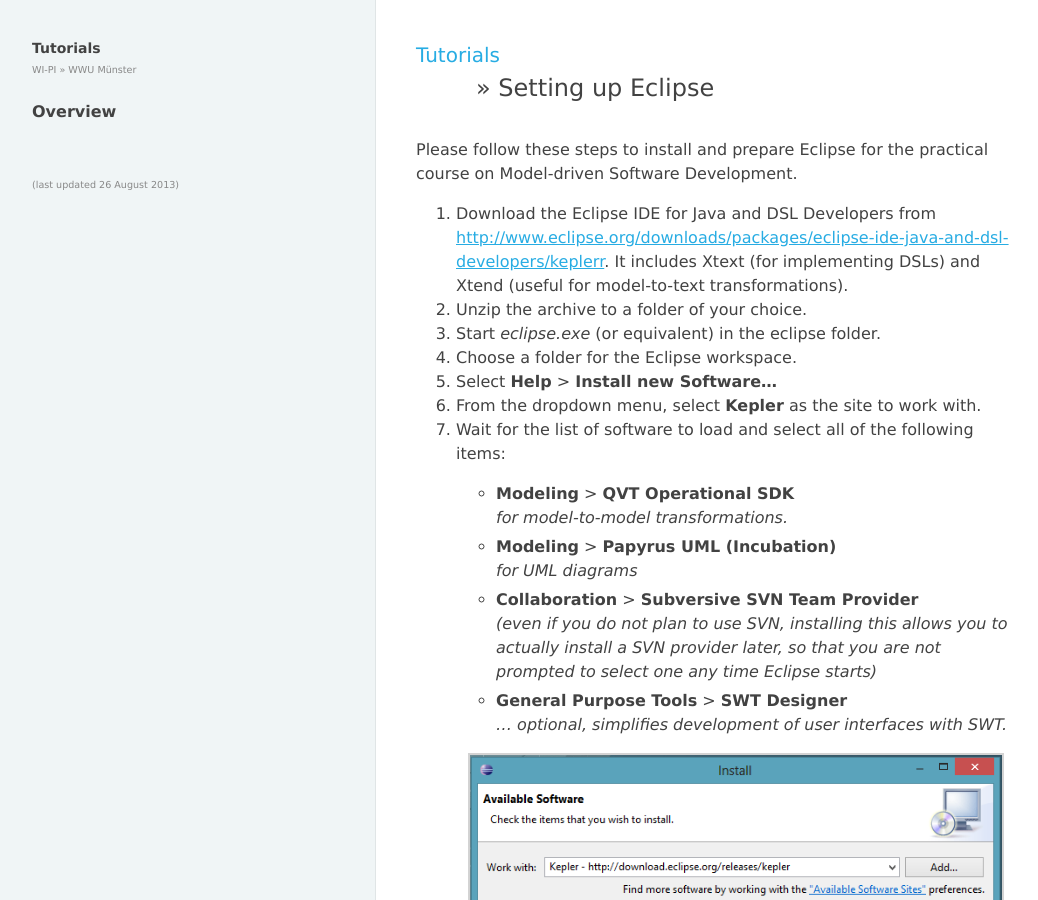
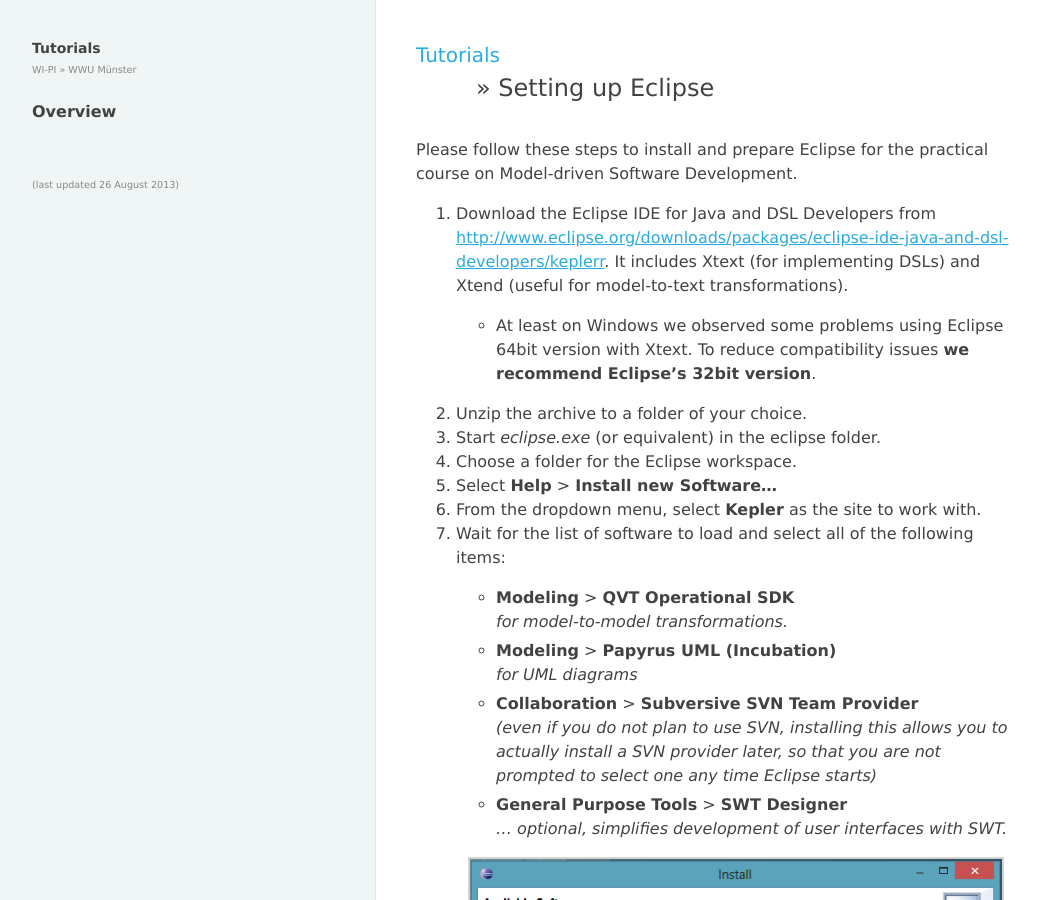
Before and after one commit to wwu-pi/tutorials, a Jekyll site: the page built from lectures/mdsd/01_setting_up_eclipse.md, in a window 1280 px wide and 900 px high. Shown: the whole window, without its empty margins (8-1046 px from the left). Built offline with Jekyll 4.4.1, drawn with Linux system fonts in a browser that asks for light colours.

Commit message:
MDSD > Recommendation to use Eclipse 32bit version

```diff
--- a/lectures/mdsd/01_setting_up_eclipse.md
+++ b/lectures/mdsd/01_setting_up_eclipse.md
@@ -6,6 +6,9 @@
 Please follow these steps to install and prepare Eclipse for the practical course on Model-driven Software Development.
 
 1. Download the Eclipse IDE for Java and DSL Developers from [http://www.eclipse.org/downloads/packages/eclipse-ide-java-and-dsl-developers/keplerr](http://www.eclipse.org/downloads/packages/eclipse-ide-java-and-dsl-developers/keplerr). It includes Xtext (for implementing DSLs) and Xtend (useful for model-to-text transformations).
+
+   * At least on Windows we observed some problems using Eclipse 64bit version with Xtext. To reduce compatibility issues **we recommend Eclipse's 32bit version**.
+
 1. Unzip the archive to a folder of your choice.
 1. Start *eclipse.exe* (or equivalent) in the eclipse folder.
 1. Choose a folder for the Eclipse workspace.
```
